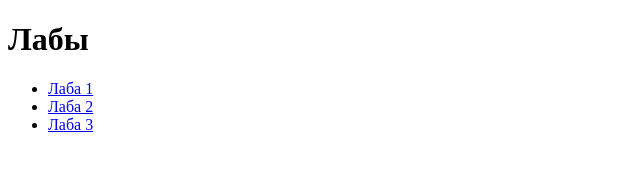
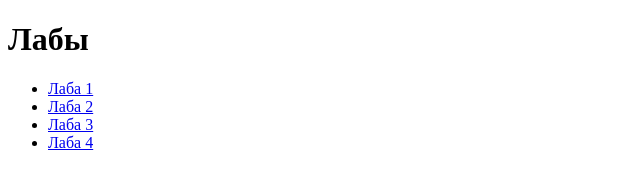
Before and after one commit to apllnrrr/piis, a plain HTML site: page index.html in a window 1280 px wide. Shown: the full height of the page, 0-640 px from the left. Drawn offline with Linux system fonts and the light colour scheme.

Commit message:
feat: add 4laba

```diff
--- a/index.html
+++ b/index.html
@@ -11,6 +11,7 @@
     <li><a href = "laba1/index.html">Лаба 1 </a></li>
     <li><a href = "laba2/index.html">Лаба 2 </a></li>
     <li><a href = "laba3/index.html">Лаба 3 </a></li>
+    <li><a href = "laba4/index.html">Лаба 4 </a></li>
   </ul>
  </body>
 </html>
```
